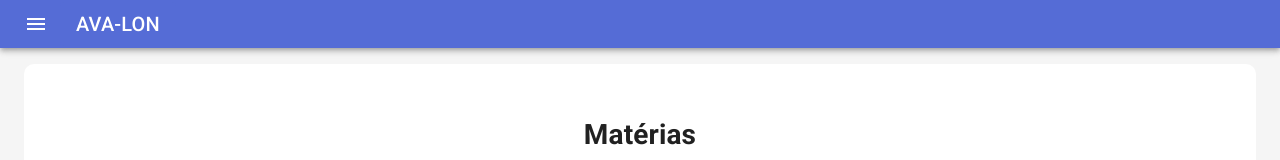
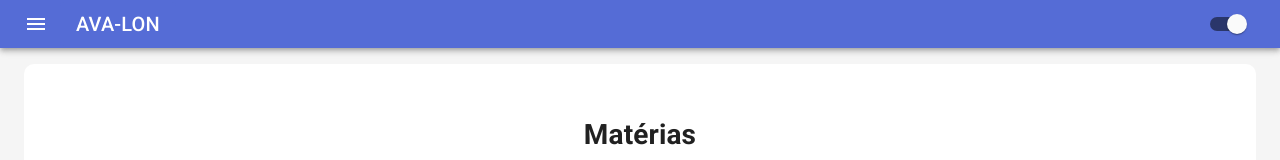
Before and after one commit to RoneyPasolini/ava-lon, a Next.js app: page / in a window 1280 px wide. Shown: the top 160 px of the page. Built offline with nearby package versions, Linux system fonts and the light colour scheme.

Commit message:
feat: add switch to change the theme

```diff
--- /dev/null
+++ b/src/components/Layout/SwitchTheme.tsx
@@ -0,0 +1,15 @@
+import { Switch } from '@material-ui/core'
+import { useContext } from 'react'
+import { ThemeContext } from '../../contexts/ThemeContext'
+
+export default function SwitchTheme() {
+  const { theme, changeTheme } = useContext(ThemeContext)
+  return (
+    <Switch
+      checked={theme.palette.type === 'light'}
+      onChange={changeTheme}
+      name="switchTheme"
+      color="default"
+    />
+  )
+}
--- a/src/components/Layout/TopBar.tsx
+++ b/src/components/Layout/TopBar.tsx
@@ -1,6 +1,7 @@
 import { createStyles, makeStyles, Theme } from '@material-ui/core/styles'
-import { AppBar, Toolbar } from '@material-ui/core'
+import { AppBar, Box, Toolbar } from '@material-ui/core'
 import { ReactNode } from 'react'
+import SwitchTheme from './SwitchTheme'
 
 const useStyles = makeStyles((theme: Theme) =>
   createStyles({
@@ -8,8 +9,8 @@ const useStyles = makeStyles((theme: Theme) =>
       flexGrow: 1,
       marginBottom: '1rem'
     },
-    menuButton: {
-      marginRight: theme.spacing(2)
+    toolbar: {
+      justifyContent: 'space-between'
     }
   })
 )
@@ -24,7 +25,10 @@ export default function TopBar({ children }: Props) {
   return (
     <div className={classes.root}>
       <AppBar position="static">
-        <Toolbar variant="dense">{children}</Toolbar>
+        <Toolbar variant="dense" className={classes.toolbar}>
+          <Box>{children}</Box>
+          <SwitchTheme />
+        </Toolbar>
       </AppBar>
     </div>
   )
```
